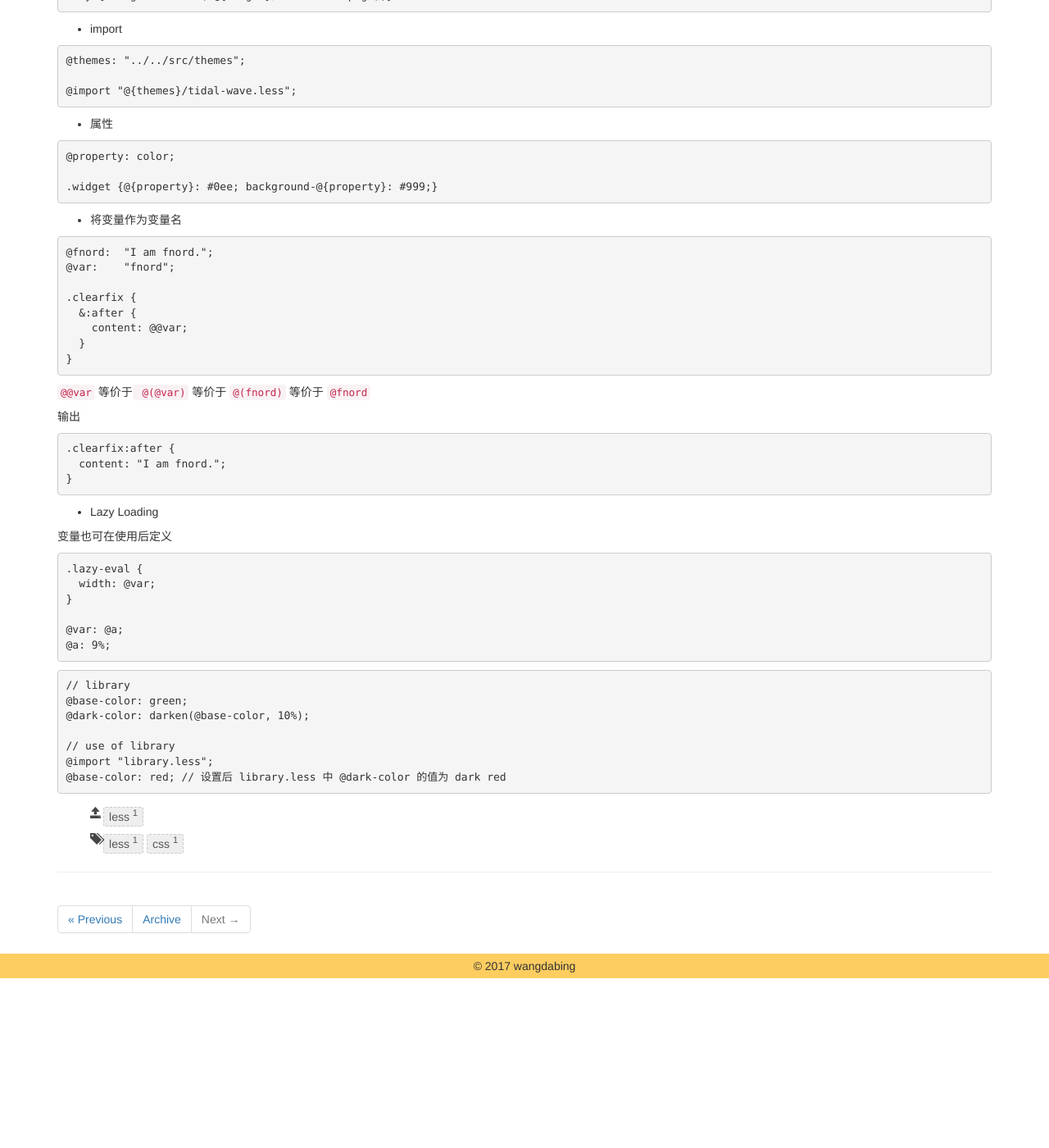
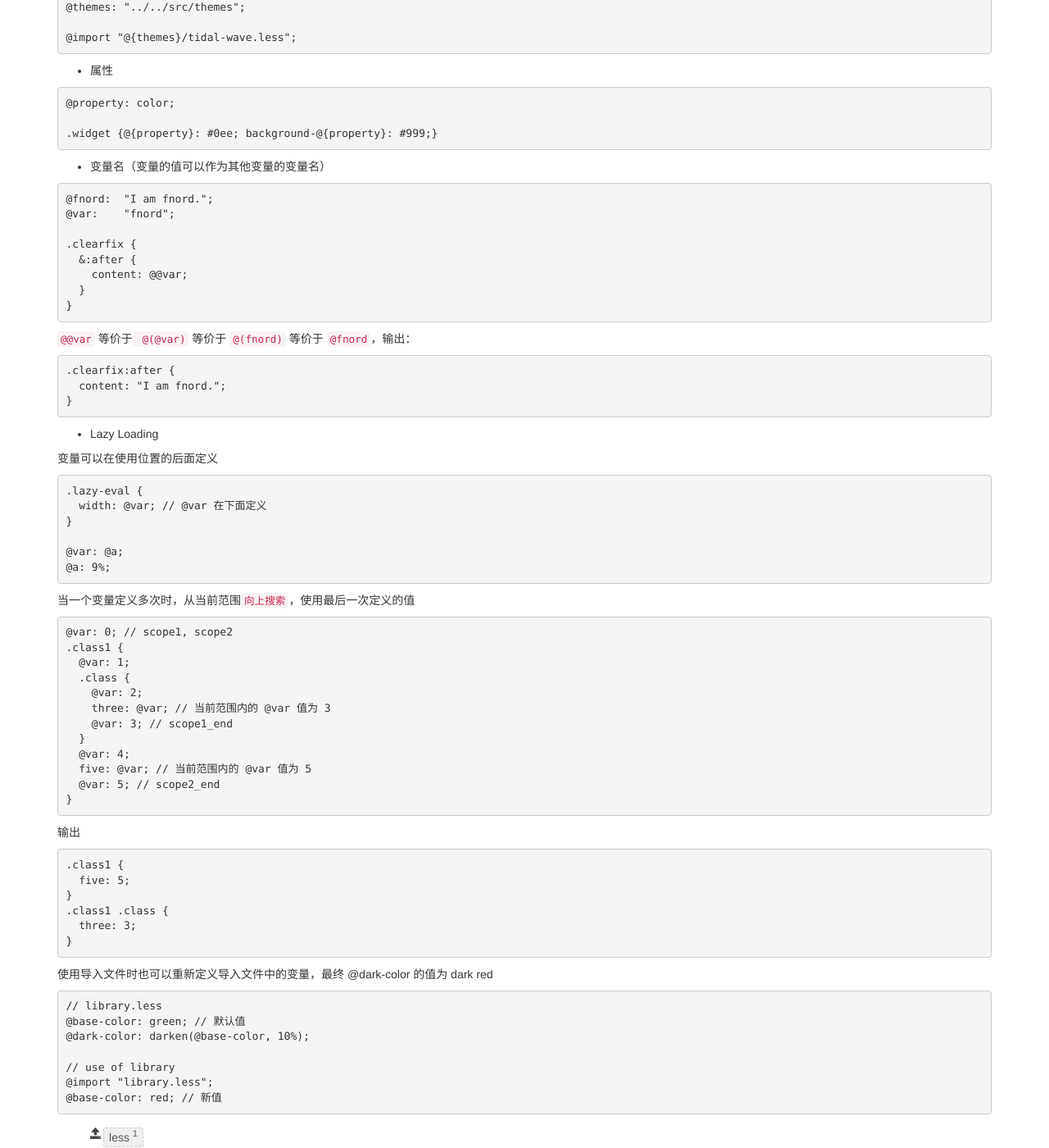
Before and after one commit to wangdabing/wangdabing.github.io, a Jekyll site: the page built from _posts/2017-04-08-less.md, in a window 1280 px wide and 1400 px high, scrolled down 1690 px. Shown: the whole window at 82% size. Built offline with Jekyll 4.4.1, drawn with Linux system fonts in a browser that asks for light colours; nearby versions of some CDN libraries; before the commit the page ends 2883 px from its top, so only the background shows below that; some of the changed text lies outside the part shown.

Commit message:
Update 2017-04-08-less.md

````diff
--- a/_posts/2017-04-08-less.md
+++ b/_posts/2017-04-08-less.md
@@ -102,7 +100,7 @@ body {background: url("@{images}/white-sand.png");}
 .widget {@{property}: #0ee; background-@{property}: #999;}
 ```
 
-* 将变量作为变量名
+* 变量名（变量的值可以作为其他变量的变量名）
 
 ```less
 @fnord:  "I am fnord.";
@@ -115,9 +113,7 @@ body {background: url("@{images}/white-sand.png");}
 }
 ```
 
-`@@var` 等价于` @(@var)` 等价于 `@(fnord)` 等价于 `@fnord`
-
-输出
+`@@var` 等价于` @(@var)` 等价于 `@(fnord)` 等价于 `@fnord`，输出：
 
 ```css
 .clearfix:after {
@@ -127,23 +123,52 @@ body {background: url("@{images}/white-sand.png");}
 
 * Lazy Loading
 
-变量也可在使用后定义
+变量可以在使用位置的后面定义
 
 ```less
 .lazy-eval {
-  width: @var;
+  width: @var; // @var 在下面定义
 }
 
 @var: @a;
 @a: 9%;
 ```
+当一个变量定义多次时，从当前范围`向上搜索`，使用最后一次定义的值
 
 ```less
-// library
-@base-color: green;
+@var: 0; // scope1, scope2
+.class1 {
+  @var: 1;
+  .class {
+    @var: 2;
+    three: @var; // 当前范围内的 @var 值为 3
+    @var: 3; // scope1_end
+  }
+  @var: 4;
+  five: @var; // 当前范围内的 @var 值为 5
+  @var: 5; // scope2_end
+}
+```
+
+输出
+
+```css
+.class1 {
+  five: 5;
+}
+.class1 .class {
+  three: 3;
+}
+```
+
+使用导入文件时也可以重新定义导入文件中的变量，最终 @dark-color 的值为 dark red
+
+```less
+// library.less
+@base-color: green; // 默认值
 @dark-color: darken(@base-color, 10%);
 
 // use of library
 @import "library.less";
-@base-color: red; // 设置后 library.less 中 @dark-color 的值为 dark red
+@base-color: red; // 新值
 ```
````
Also changed, not shown: other parts of _posts/2017-04-08-less.md (+2 -4 lines).
